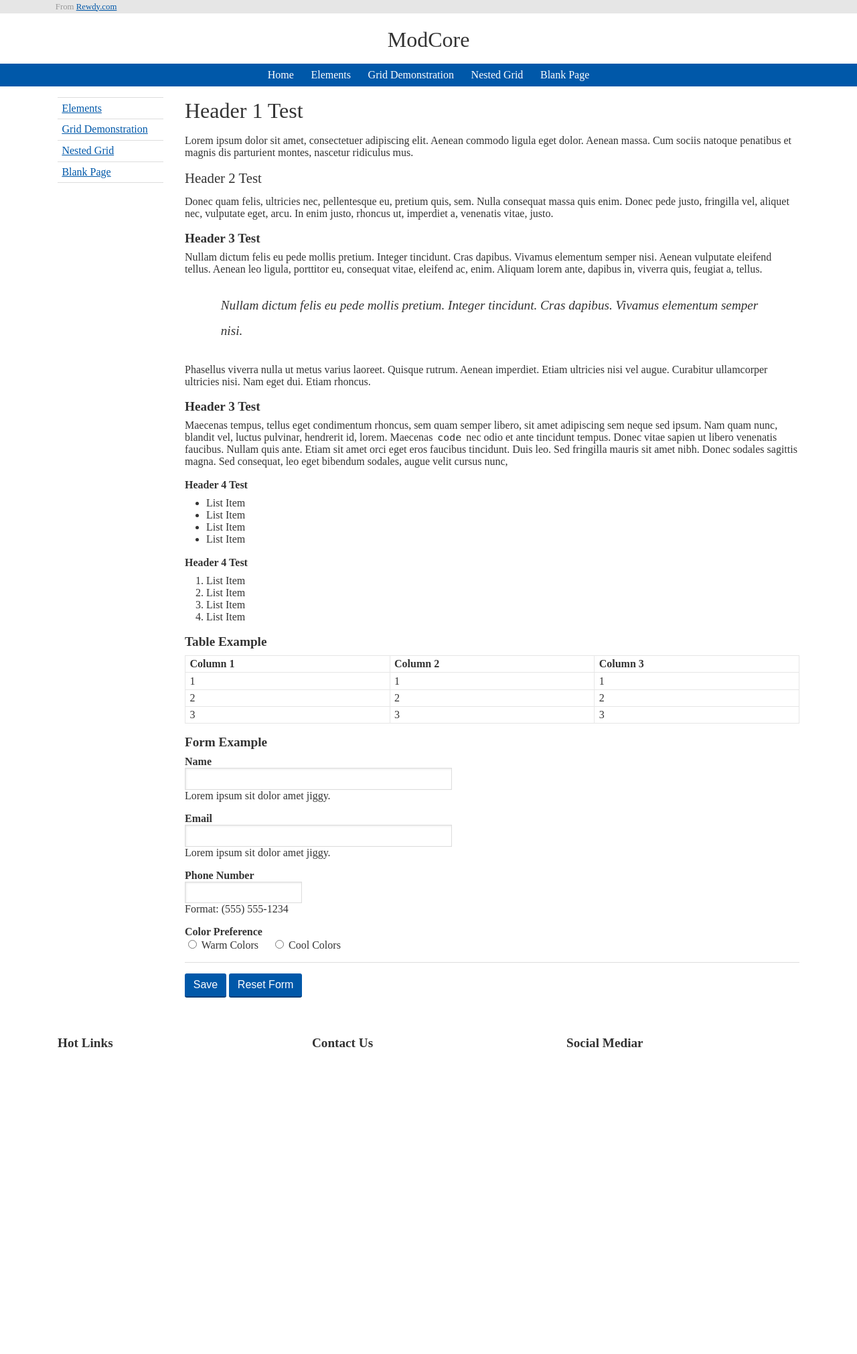
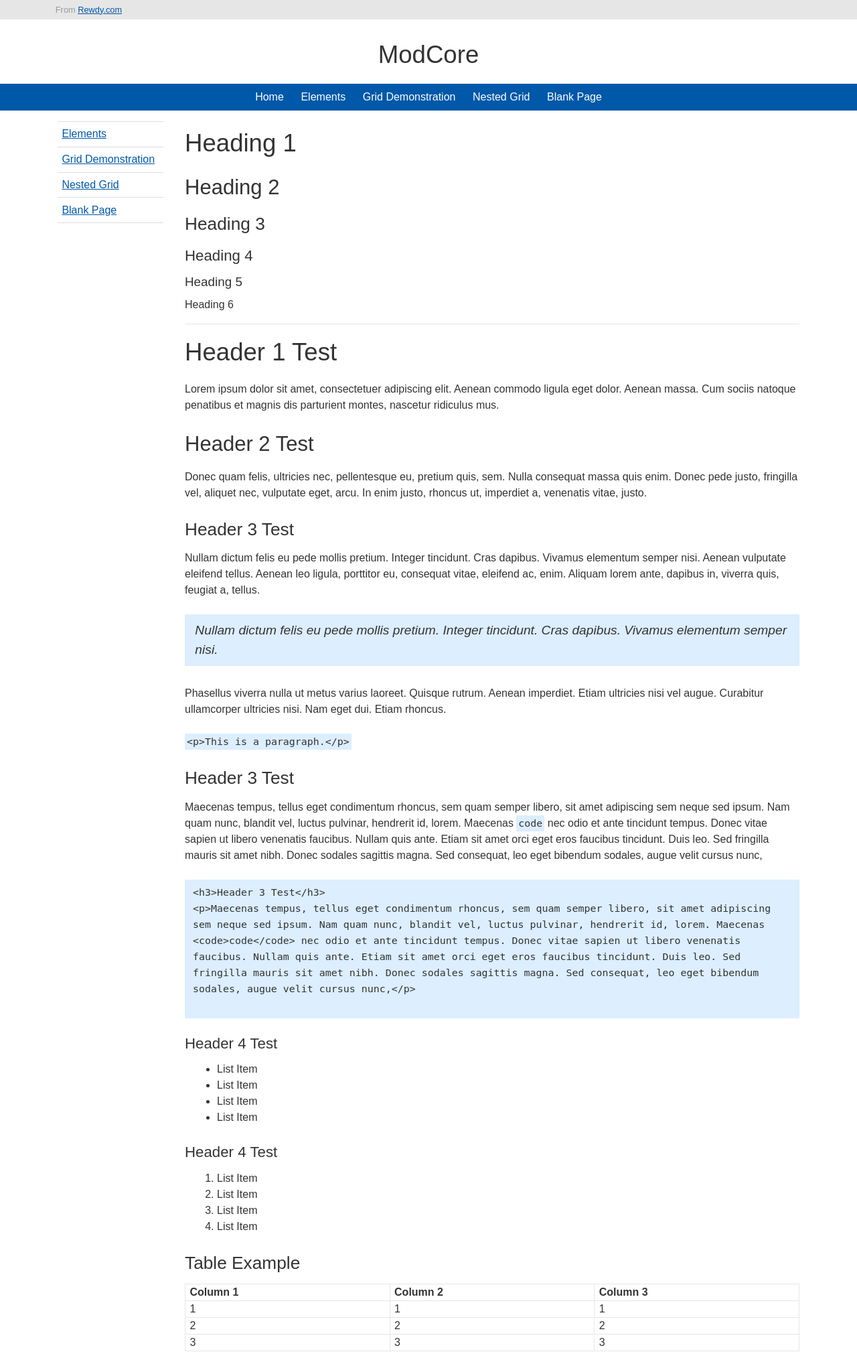
Before and after one commit to rewdy/ModCore, a PHP site: page /elements.html in a window 1280 px wide. Shown: the top 2021 px of the page at 67% size. Before the commit the page ends 1563 px from the top, so only its background shows below. Run offline with PHP 8.4, Linux system fonts and the light colour scheme.

Commit message:
Fine-tuned a bunch of type styles.

```diff
--- a/css/plugins/type.less
+++ b/css/plugins/type.less
@@ -1,75 +1,41 @@
 /* Type + Tags */
 
-h1, h2, h3, h4, h5, h6, p, ul, ol, table, blockquote {
-	margin:0 0 1em 0;
+body {
+	font-family:@font;
+	font-size:@size;
+	line-height:@lineheight;
 }
 h1, h2, h3, h4, h5, h6 {
-	font-size:1em;
-	font-weight:normal;
-	line-height:1.25em;
+	margin:0.2em 0 0.5em 0;
+	line-height:unit(@fontScale*0.93, em);
+	font-weight:500;
 }
-h1 {
-	font-size:2em;
-	margin-bottom:0.5em;
+.headingLoop (@index; @base: 1) when (@index > 0) {
+	@headingSize: round(@base * @headingMultiplier, 3);
+	(~"h@{index}") {
+		font-size:~"@{base}em";
+	}
+	.headingLoop(@index - 1, @headingSize);
 }
-h2 {
-	font-size:1.3em;
-	margin-bottom:0.6em;
-}
-h3 {
-	font-size:1.2em;
-	font-weight: 600;
-	margin-bottom:0.4em;
-}
-h5 {
-	font-size:1.15em;
-	font-style:italic;
-}
-h4 {
-	font-size:1em;
-	margin-bottom:0.5em;
-	font-weight:bold;
-}
+.headingLoop(@headingDeepest);
 
-h6 {
-	font-size:1em;
-	margin-bottom:0.5em;
-	font-weight:bold;
-	font-style:italic;
-}
-
-p {
-	margin:0 0 1em 0;
-}
-
-blockquote {
-	margin-left:2em;
-	margin-right:2em;
-	padding:0.5em 0.8em;
-	font-size:1.2em;
-	font-style:italic;
-	line-height:2em;
-	background-color: lighten(@accent, 70%);
-}
-code {
-	font-size:1.15em;
-	padding:0.2em;
-	background-color: lighten(@accent, 70%);
+p, ul, ol, blockquote, pre, table {
+	margin:0 0 @lineheight 0;
 }
 
 ul li,
 ol li {
-	margin-left:2em;
+	margin-left:unit(@fontScale*2, em);
 }
 
 table {
-	border: 1px solid @linecolor;
+	border:1px solid @linecolor;
 	width:100%;
 	border-collapse: collapse;
 }
 table tr th,
 table tr td {
-	padding:0.2em 0.4em;
+	padding:0 0.4em;
 	margin:0;
 	border-bottom:1px solid @linecolor;
 }
@@ -84,6 +50,23 @@ table tr:hover td {
 	background-color: lighten(@accent, 70%);
 }
 
+blockquote {
+	padding:0.5em 0.8em;
+	font-size:1.2em;
+	font-style:italic;
+	line-height:@lineheight;
+	background-color: lighten(@accent, 60%);
+}
+code, pre {
+	font-size:1.15em;
+	padding:0.2em;
+	background-color: lighten(@accent, 60%);
+}
+pre {
+	padding:0.5em 0.8em;
+	white-space: pre-wrap;
+}
+
 hr {
 	margin:1em 0;
 	border-top:1px solid @linecolor;
--- a/css/style.css
+++ b/css/style.css
@@ -5,23 +5,24 @@ article,aside,canvas,figure,figure img,figcaption,hgroup,footer,header,nav,secti
 img::selection{background:transparent;}
 img::-moz-selection{background:transparent;}
 body{-webkit-tap-highlight-color:#ffeb38;}
-h1,h2,h3,h4,h5,h6,p,ul,ol,table,blockquote{margin:0 0 1em 0;}
-h1,h2,h3,h4,h5,h6{font-size:1em;font-weight:normal;line-height:1.25em;}
-h1{font-size:2em;margin-bottom:0.5em;}
-h2{font-size:1.3em;margin-bottom:0.6em;}
-h3{font-size:1.2em;font-weight:600;margin-bottom:0.4em;}
-h5{font-size:1.15em;font-style:italic;}
-h4{font-size:1em;margin-bottom:0.5em;font-weight:bold;}
-h6{font-size:1em;margin-bottom:0.5em;font-weight:bold;font-style:italic;}
-p{margin:0 0 1em 0;}
-blockquote{margin-left:2em;margin-right:2em;padding:0.5em 0.8em;font-size:1.2em;font-style:italic;line-height:2em;background-color:#ffffff;}
-code{font-size:1.15em;padding:0.2em;background-color:#ffffff;}
-ul li,ol li{margin-left:2em;}
+body{font-family:sans-serif;font-size:1em;line-height:1.5em;}
+h1,h2,h3,h4,h5,h6{margin:0.2em 0 0.5em 0;line-height:1.395em;font-weight:500;}
+h6{font-size:1em;}
+h5{font-size:1.18em;}
+h4{font-size:1.392em;}
+h3{font-size:1.643em;}
+h2{font-size:1.939em;}
+h1{font-size:2.288em;}
+p,ul,ol,blockquote,pre,table{margin:0 0 1.5em 0;}
+ul li,ol li{margin-left:3em;}
 table{border:1px solid #e6e6e6;width:100%;border-collapse:collapse;}
-table tr th,table tr td{padding:0.2em 0.4em;margin:0;border-bottom:1px solid #e6e6e6;}
+table tr th,table tr td{padding:0 0.4em;margin:0;border-bottom:1px solid #e6e6e6;}
 table tr th+th,table tr td+td{border-left:1px solid #e6e6e6;}
 table tr th{text-align:left;}
 table tr:hover td{background-color:#ffffff;}
+blockquote{padding:0.5em 0.8em;font-size:1.2em;font-style:italic;line-height:1.5em;background-color:#dceeff;}
+code,pre{font-size:1.15em;padding:0.2em;background-color:#dceeff;}
+pre{padding:0.5em 0.8em;white-space:pre-wrap;}
 hr{margin:1em 0;border-top:1px solid #e6e6e6;}
 a{color:#0058a9;}
 .form_item,fieldset{margin:0 0 1em 0;}
--- a/css/style.less
+++ b/css/style.less
@@ -36,6 +36,12 @@ as there is a lot of overlap between the two.
 @selection: #FFEB38;
 
 @font: sans-serif;
+@size: 1em;
+@fontScale: 1.5; // Used for line-height, margin, etc.
+@lineheight:unit(@fontScale, em);
+@headingDeepest: 6; // Should remain 6 or fewer.
+@headingMultiplier: 1.18;
+
 
 @menubackgroundcolor: @accent;
 @menulinkcolor: #fff;
--- a/elements.html
+++ b/elements.html
@@ -53,6 +53,13 @@
 						</ul>
 					</div>
 					<div class="g10">
+						<h1>Heading 1</h1>
+						<h2>Heading 2</h2>
+						<h3>Heading 3</h3>
+						<h4>Heading 4</h4>
+						<h5>Heading 5</h5>
+						<h6>Heading 6</h6>
+						<hr/>
 						<h1>Header 1 Test</h1>
 						<p>Lorem ipsum dolor sit amet, consectetuer adipiscing elit. Aenean commodo ligula eget dolor. Aenean massa. Cum sociis natoque penatibus et magnis dis parturient montes, nascetur ridiculus mus.</p>
 						<h2>Header 2 Test</h2>
@@ -61,8 +68,12 @@
 						<p>Nullam dictum felis eu pede mollis pretium. Integer tincidunt. Cras dapibus. Vivamus elementum semper nisi. Aenean vulputate eleifend tellus. Aenean leo ligula, porttitor eu, consequat vitae, eleifend ac, enim. Aliquam lorem ante, dapibus in, viverra quis, feugiat a, tellus.</p>
 						<blockquote>Nullam dictum felis eu pede mollis pretium. Integer tincidunt. Cras dapibus. Vivamus elementum semper nisi.</blockquote>
 						<p>Phasellus viverra nulla ut metus varius laoreet. Quisque rutrum. Aenean imperdiet. Etiam ultricies nisi vel augue. Curabitur ullamcorper ultricies nisi. Nam eget dui. Etiam rhoncus.</p>
+						<p><code>&lt;p&gt;This is a paragraph.&lt;/p&gt;</code></p>
 						<h3>Header 3 Test</h3>
 						<p>Maecenas tempus, tellus eget condimentum rhoncus, sem quam semper libero, sit amet adipiscing sem neque sed ipsum. Nam quam nunc, blandit vel, luctus pulvinar, hendrerit id, lorem. Maecenas <code>code</code> nec odio et ante tincidunt tempus. Donec vitae sapien ut libero venenatis faucibus. Nullam quis ante. Etiam sit amet orci eget eros faucibus tincidunt. Duis leo. Sed fringilla mauris sit amet nibh. Donec sodales sagittis magna. Sed consequat, leo eget bibendum sodales, augue velit cursus nunc,</p>
+						<pre>
+&lt;h3&gt;Header 3 Test&lt;/h3&gt;<br/>&lt;p&gt;Maecenas tempus, tellus eget condimentum rhoncus, sem quam semper libero, sit amet adipiscing sem neque sed ipsum. Nam quam nunc, blandit vel, luctus pulvinar, hendrerit id, lorem. Maecenas &lt;code&gt;code&lt;/code&gt; nec odio et ante tincidunt tempus. Donec vitae sapien ut libero venenatis faucibus. Nullam quis ante. Etiam sit amet orci eget eros faucibus tincidunt. Duis leo. Sed fringilla mauris sit amet nibh. Donec sodales sagittis magna. Sed consequat, leo eget bibendum sodales, augue velit cursus nunc,&lt;/p&gt;
+						</pre>
 						<h4>Header 4 Test</h4>
 						<ul>
 							<li>List Item</li>
```
